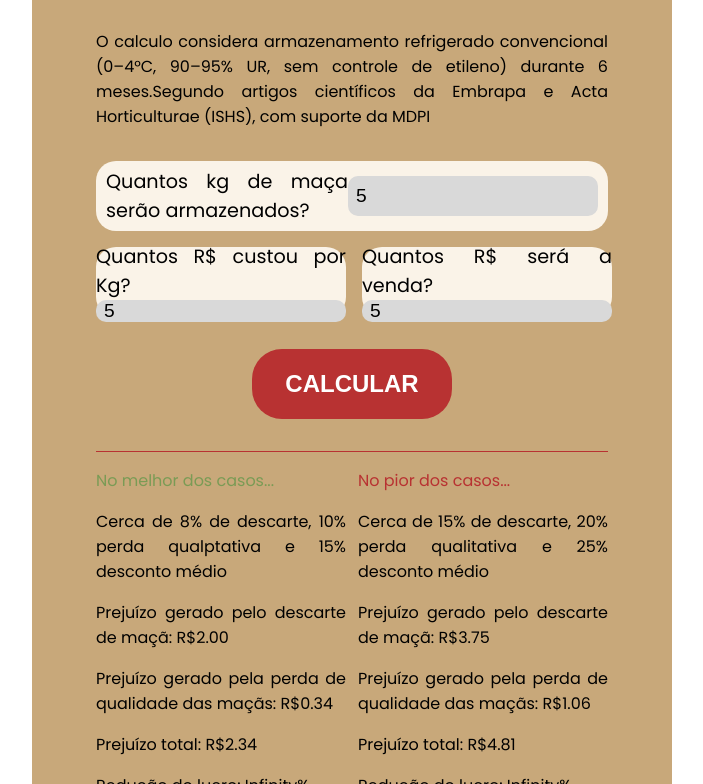
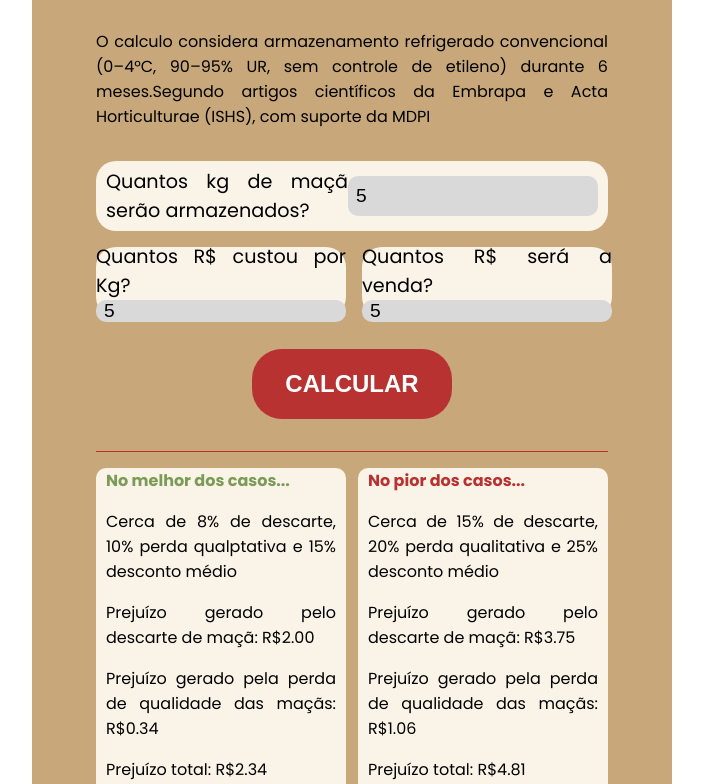
Before and after one commit to 4ppleTech/appleTech, a plain HTML site: page entregas/website/index.html in a window 1280 px wide. Both pictures are taken after typing "5", "5", "5" into the empty fields and a click on the button "CALCULAR". Shown: the part 4045-4829 px from the top of the page, without its empty margins (288-991 px from the left). Drawn offline with Linux system fonts and the light colour scheme; a web font is replaced by a local one.

Commit message:
feat: adicionando mais destaques nos dados da calculadora e arrumando erros de escrita

```diff
--- a/entregas/website/index.html
+++ b/entregas/website/index.html
@@ -112,7 +112,7 @@
         <div class="container">
             <div class="titles">
                 <h1>Simule seu prejuízo em segundos</h1>
-                <h2>Descubra o quanto vôce pode estar perdendo no armazenamento.</h2>
+                <h2>Descubra o quanto você pode estar perdendo no armazenamento.</h2>
             </div>
             <div class="calculator">
                 <div class="ask">
@@ -124,7 +124,7 @@
 
                     <div class="inputs__calculator">
                         <div class="container__input container__input__global">
-                            <span>Quantos kg de maça serão armazenados?</span>
+                            <span>Quantos kg de maçã serão armazenados?</span>
                             <input type="number" placeholder="ex: 20" class="input_calculator" id="ipt_maca_kg">
                         </div>
                         <div class="inputs_2">
--- a/entregas/website/styles/institucional.css
+++ b/entregas/website/styles/institucional.css
@@ -321,6 +321,11 @@
     color: #B83232;
 }
 
+.message__best,
+.message__wrong {
+    font-weight: 700;
+}
+
 .left {
     width: 250px;
     display: flex;
@@ -333,6 +338,17 @@
     display: flex;
     flex-direction: column;
     gap: 1rem;
+}
+
+.left,
+.right {
+    background-color: #FAF3E8;
+    border-radius: 10px;
+}
+
+.left p,
+.right p {
+    padding: 0px 10px;
 }
 
 footer {
```
